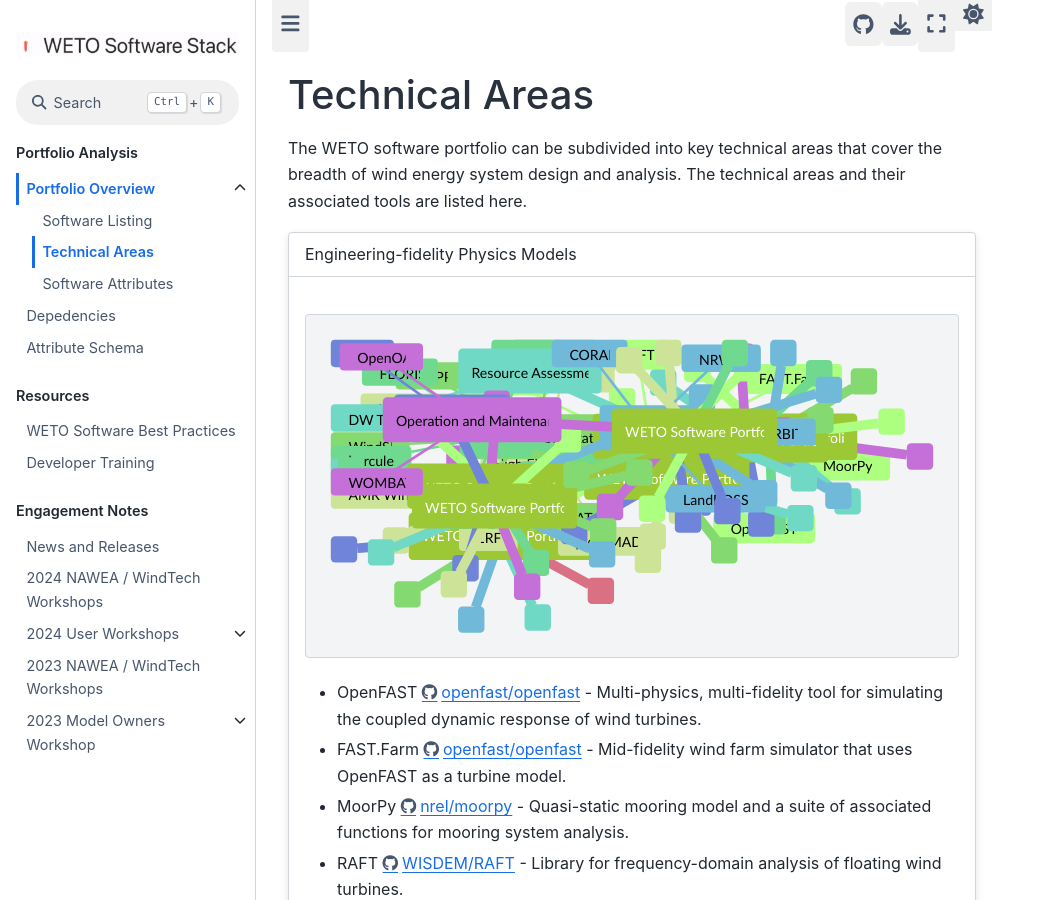
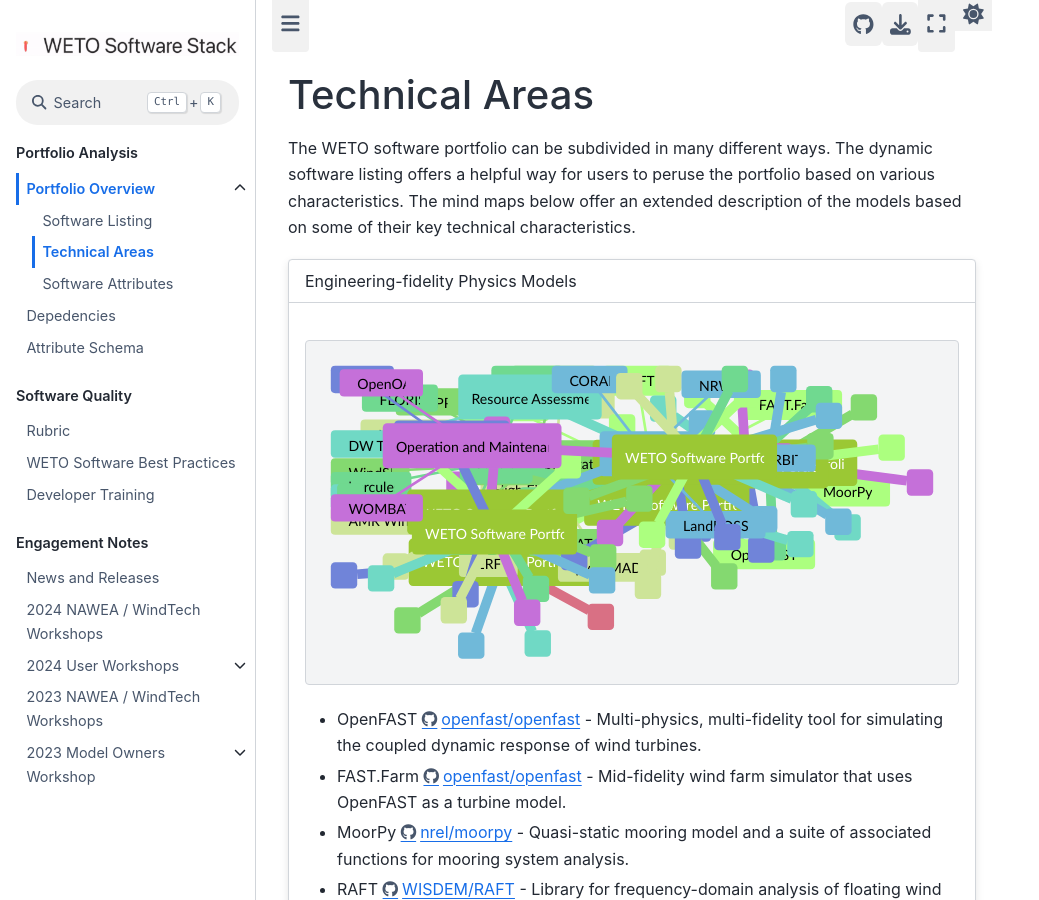
Before and after one commit to NREL/WETOStack, a Jupyter Book: the page built from docs/portfolio_analysis/mind_maps.md, in a window 1280 px wide and 900 px high. Shown: the whole window, without its empty margins (0-1039 px from the left). Built offline with Jupyter Book 1.0.4 settings and Sphinx 7.4.7 and the Sphinx Book theme 1.1.4, drawn with Linux system fonts in a browser that asks for light colours.

Commit message:
initialize rubric

`````diff
--- a/docs/_toc.yml
+++ b/docs/_toc.yml
@@ -15,8 +15,9 @@
   - file: portfolio_analysis/map_network
   - file: portfolio_analysis/attributes_schema
 
-- caption: Resources
+- caption: Software Quality
   chapters:
+  - file: software_dev/rubric
   - file: software_dev/best_practices
   - file: software_dev/developer_resources
 
--- a/docs/portfolio_analysis/mind_maps.md
+++ b/docs/portfolio_analysis/mind_maps.md
@@ -1,9 +1,7 @@
 (technical_areas)=
 # Technical Areas
 
-The WETO software portfolio can be subdivided into key technical areas that
-cover the breadth of wind energy system design and analysis.
-The technical areas and their associated tools are listed here.
+The WETO software portfolio can be subdivided in many different ways. The dynamic software listing offers a helpful way for users to peruse the portfolio based on various characteristics.  The mind maps below offer an extended description of the models based on some of their key technical characteristics.
 
 ````{card}
 Engineering-fidelity Physics Models
--- a/docs/requirements.txt
+++ b/docs/requirements.txt
@@ -11,3 +11,4 @@
 networkx
 ghapi
 pygraphviz
+squarify
`````
Also changed, not shown: docs/portfolio_analysis/overview.md (+1 -0 lines), docs/software_dev/rubric.md (added, +2 -0 lines).
